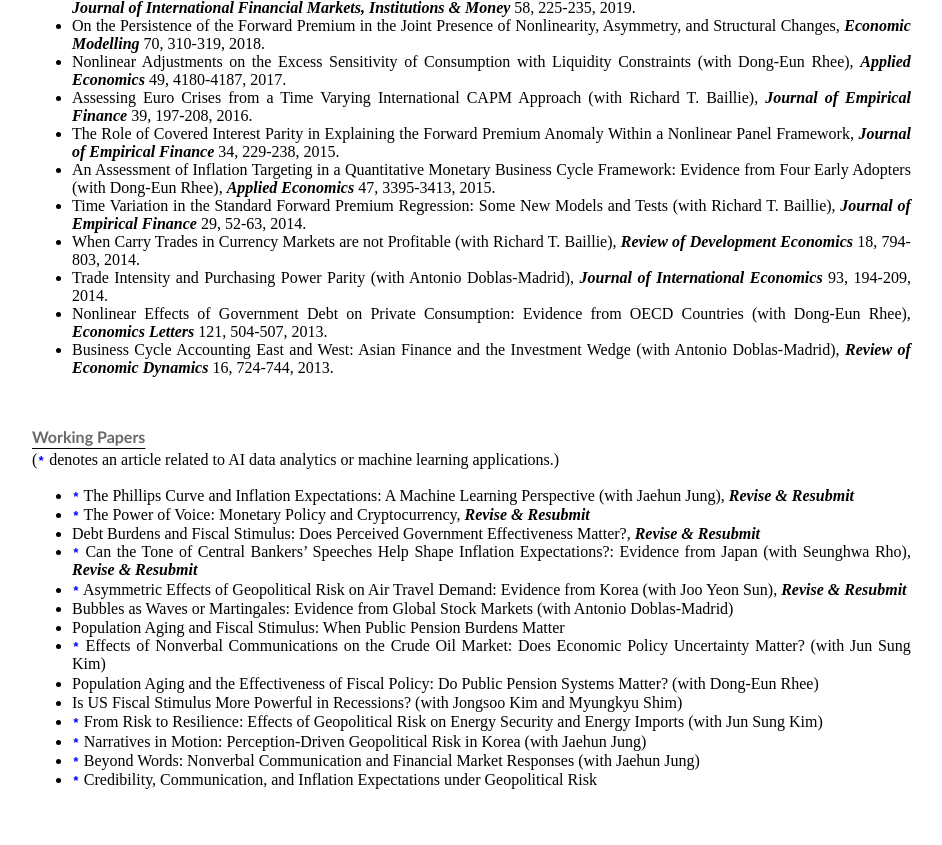
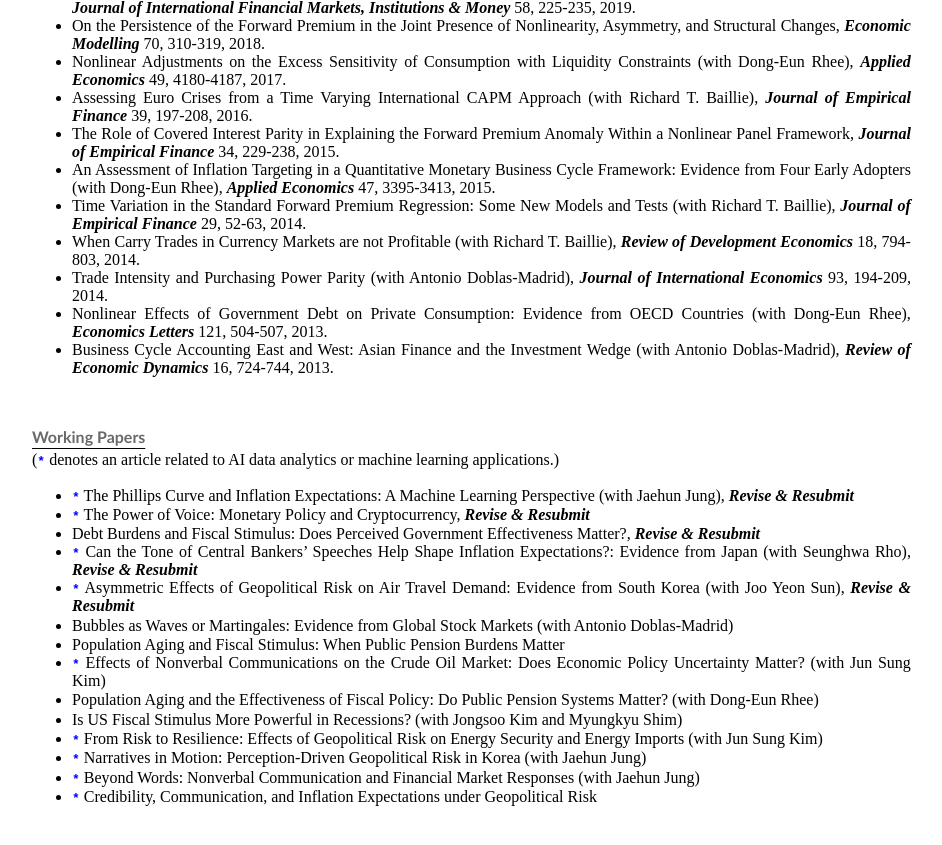
Before and after one commit to dooyeoncho/dooyeoncho.github.io, a Jekyll site: the page built from pages/research.html, in a window 1280 px wide and 900 px high, scrolled down 1113 px. Shown: the top 845 px of the window, without its empty margins (160-1102 px from the left). Built offline with Jekyll 4.4.1, drawn with Linux system fonts in a browser that asks for light colours.

Commit message:
Update research.html

```diff
--- a/pages/research.html
+++ b/pages/research.html
@@ -69,7 +69,7 @@
 		<span><li><code style="color : blue"><b>*</b></code> The Power of Voice: Monetary Policy and Cryptocurrency, <em property="italic"><b>Revise & Resubmit</b></em></li></span>
 		<span><li>Debt Burdens and Fiscal Stimulus: Does Perceived Government Effectiveness Matter?, <em property="italic"><b>Revise & Resubmit</b></em></li></span>
 		<span><li><code style="color : blue"><b>*</b></code> Can the Tone of Central Bankers’ Speeches Help Shape Inflation Expectations?: Evidence from Japan (with Seunghwa Rho), <em property="italic"><b>Revise & Resubmit</b></em></li></span>
-		<span><li><code style="color : blue"><b>*</b></code> Asymmetric Effects of Geopolitical Risk on Air Travel Demand: Evidence from Korea (with Joo Yeon Sun), <em property="italic"><b>Revise & Resubmit</b></em></li></span>
+		<span><li><code style="color : blue"><b>*</b></code> Asymmetric Effects of Geopolitical Risk on Air Travel Demand: Evidence from South Korea (with Joo Yeon Sun), <em property="italic"><b>Revise & Resubmit</b></em></li></span>
 		<span><li>Bubbles as Waves or Martingales: Evidence from Global Stock Markets (with Antonio Doblas-Madrid)</li></span>
 		<span><li>Population Aging and Fiscal Stimulus: When Public Pension Burdens Matter</li></span>
 		<span><li><code style="color : blue"><b>*</b></code> Effects of Nonverbal Communications on the Crude Oil Market: Does Economic Policy Uncertainty Matter? (with Jun Sung Kim)</li></span>
```
